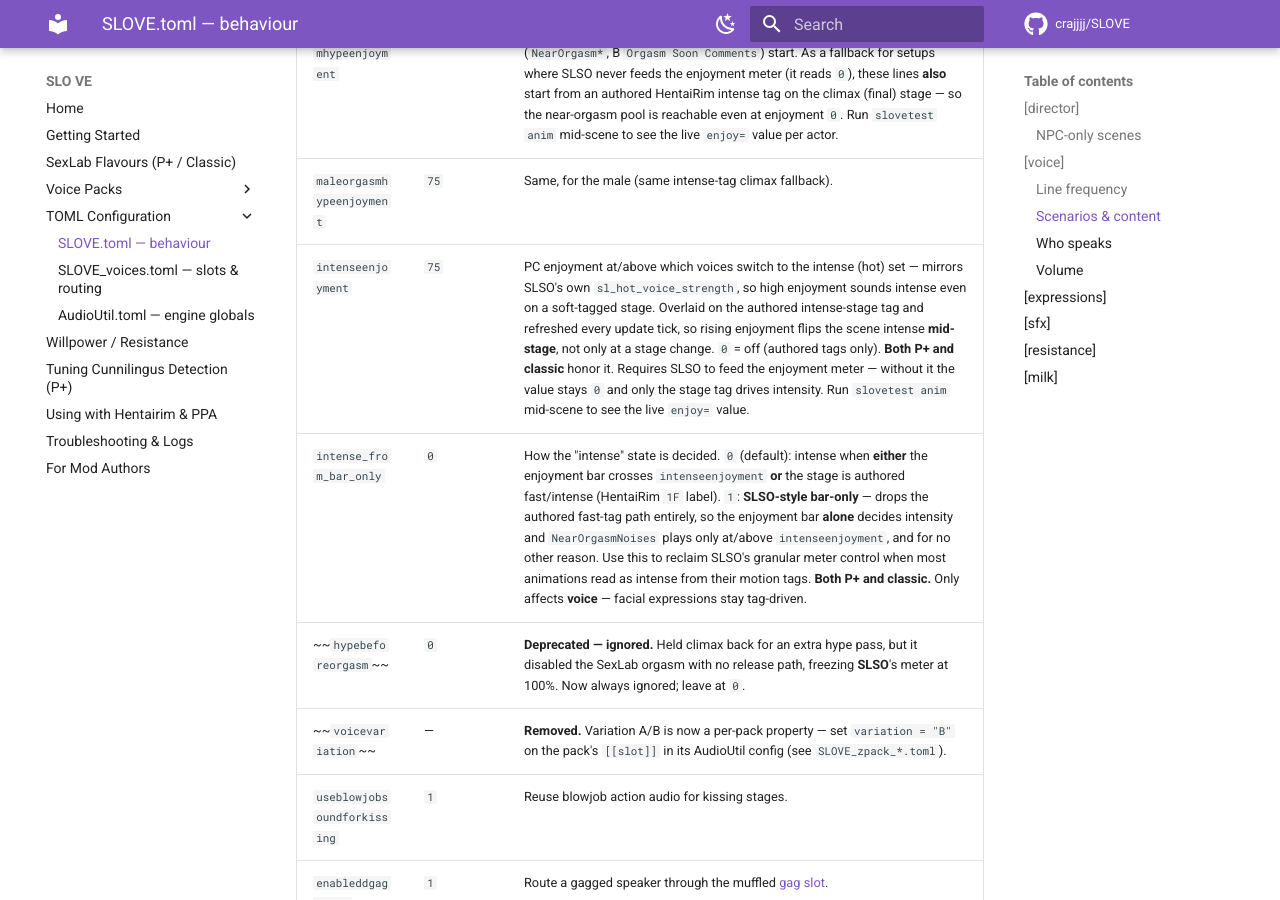
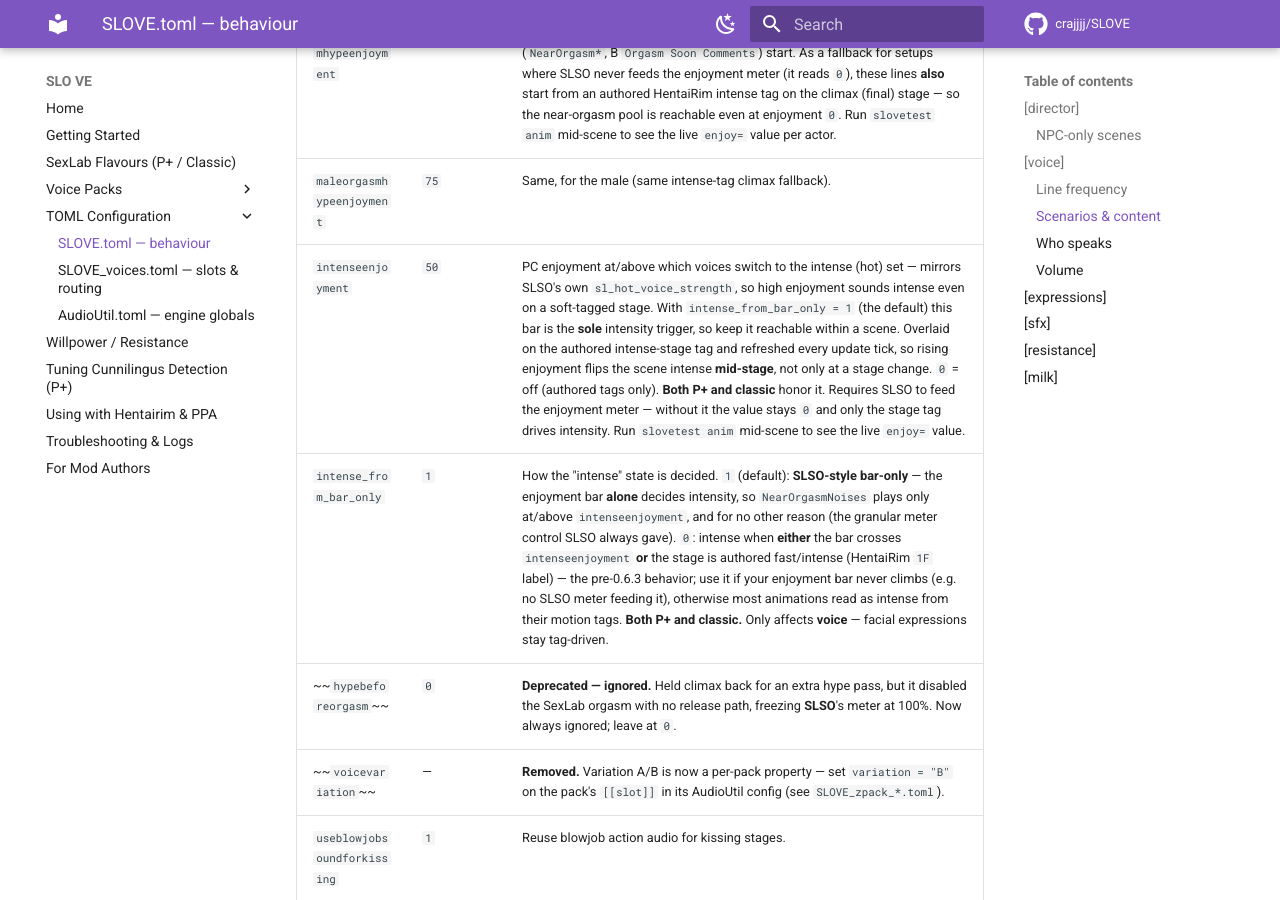
Before and after one commit to crajjjj/SLOVE, an MkDocs documentation site: the page built from docs/config/slove.md, in a window 1280 px wide and 900 px high, scrolled down 3241 px. Built offline with MkDocs 1.6.1 and Material for MkDocs 9.7.7, drawn with Linux system fonts in a browser that asks for light colours; comment, search, counter and statistics services are not loaded.

Commit message:
0.6.3: default intensity to SLSO-style bar-only, intenseenjoyment 75->50
Flip the two intensity defaults now that the enjoyment bar drives things
reliably (classic reads SLSO's live meter post-0.6.2):

- voice.intense_from_bar_only default 0 -> 1: the enjoyment bar ALONE
  decides intense voices out of the box (drops the authored fast-tag path),
  restoring SLSO-style granular meter control. Set 0 to restore the
  tag-OR-bar behavior for setups whose bar never climbs.
- voice.intenseenjoyment default 75 -> 50: a more reachable threshold, so
  bar-only intensity reliably lands within a scene.

Code fallbacks, shipped SLOVE.toml, and docs (config/slove.md +
sexlab-flavours.md) all updated. Both variants rebuilt.

```diff
--- a/docs/config/slove.md
+++ b/docs/config/slove.md
@@ -75,8 +75,8 @@ Raise these for a chattier scene, lower them for mostly-moaning. `moanonly = 1`
 | `enablevictimscenario` | `1` | Special line set when she is the submissive/victim of the scene. |
 | `femaleorgasmhypeenjoyment` | `75` | Enjoyment threshold above which orgasm-hype / near-orgasm lines (`NearOrgasm*`, B `Orgasm Soon Comments`) start. As a fallback for setups where SLSO never feeds the enjoyment meter (it reads `0`), these lines **also** start from an authored HentaiRim intense tag on the climax (final) stage — so the near-orgasm pool is reachable even at enjoyment `0`. Run `slovetest anim` mid-scene to see the live `enjoy=` value per actor. |
 | `maleorgasmhypeenjoyment` | `75` | Same, for the male (same intense-tag climax fallback). |
-| `intenseenjoyment` | `75` | PC enjoyment at/above which voices switch to the intense (hot) set — mirrors SLSO's own `sl_hot_voice_strength`, so high enjoyment sounds intense even on a soft-tagged stage. Overlaid on the authored intense-stage tag and refreshed every update tick, so rising enjoyment flips the scene intense **mid-stage**, not only at a stage change. `0` = off (authored tags only). **Both P+ and classic** honor it. Requires SLSO to feed the enjoyment meter — without it the value stays `0` and only the stage tag drives intensity. Run `slovetest anim` mid-scene to see the live `enjoy=` value. |
-| `intense_from_bar_only` | `0` | How the "intense" state is decided. `0` (default): intense when **either** the enjoyment bar crosses `intenseenjoyment` **or** the stage is authored fast/intense (HentaiRim `1F` label). `1`: **SLSO-style bar-only** — drops the authored fast-tag path entirely, so the enjoyment bar **alone** decides intensity and `NearOrgasmNoises` plays only at/above `intenseenjoyment`, and for no other reason. Use this to reclaim SLSO's granular meter control when most animations read as intense from their motion tags. **Both P+ and classic.** Only affects **voice** — facial expressions stay tag-driven. |
+| `intenseenjoyment` | `50` | PC enjoyment at/above which voices switch to the intense (hot) set — mirrors SLSO's own `sl_hot_voice_strength`, so high enjoyment sounds intense even on a soft-tagged stage. With `intense_from_bar_only = 1` (the default) this bar is the **sole** intensity trigger, so keep it reachable within a scene. Overlaid on the authored intense-stage tag and refreshed every update tick, so rising enjoyment flips the scene intense **mid-stage**, not only at a stage change. `0` = off (authored tags only). **Both P+ and classic** honor it. Requires SLSO to feed the enjoyment meter — without it the value stays `0` and only the stage tag drives intensity. Run `slovetest anim` mid-scene to see the live `enjoy=` value. |
+| `intense_from_bar_only` | `1` | How the "intense" state is decided. `1` (default): **SLSO-style bar-only** — the enjoyment bar **alone** decides intensity, so `NearOrgasmNoises` plays only at/above `intenseenjoyment`, and for no other reason (the granular meter control SLSO always gave). `0`: intense when **either** the bar crosses `intenseenjoyment` **or** the stage is authored fast/intense (HentaiRim `1F` label) — the pre-0.6.3 behavior; use it if your enjoyment bar never climbs (e.g. no SLSO meter feeding it), otherwise most animations read as intense from their motion tags. **Both P+ and classic.** Only affects **voice** — facial expressions stay tag-driven. |
 | ~~`hypebeforeorgasm`~~ | `0` | **Deprecated — ignored.** Held climax back for an extra hype pass, but it disabled the SexLab orgasm with no release path, freezing **SLSO**'s meter at 100%. Now always ignored; leave at `0`. |
 | ~~`voicevariation`~~ | — | **Removed.** Variation A/B is now a per-pack property — set `variation = "B"` on the pack's `[[slot]]` in its AudioUtil config (see `SLOVE_zpack_*.toml`). |
 | `useblowjobsoundforkissing` | `1` | Reuse blowjob action audio for kissing stages. |
```
Also changed, not shown: docs/sexlab-flavours.md (+1 -1 lines), 7 other files.
